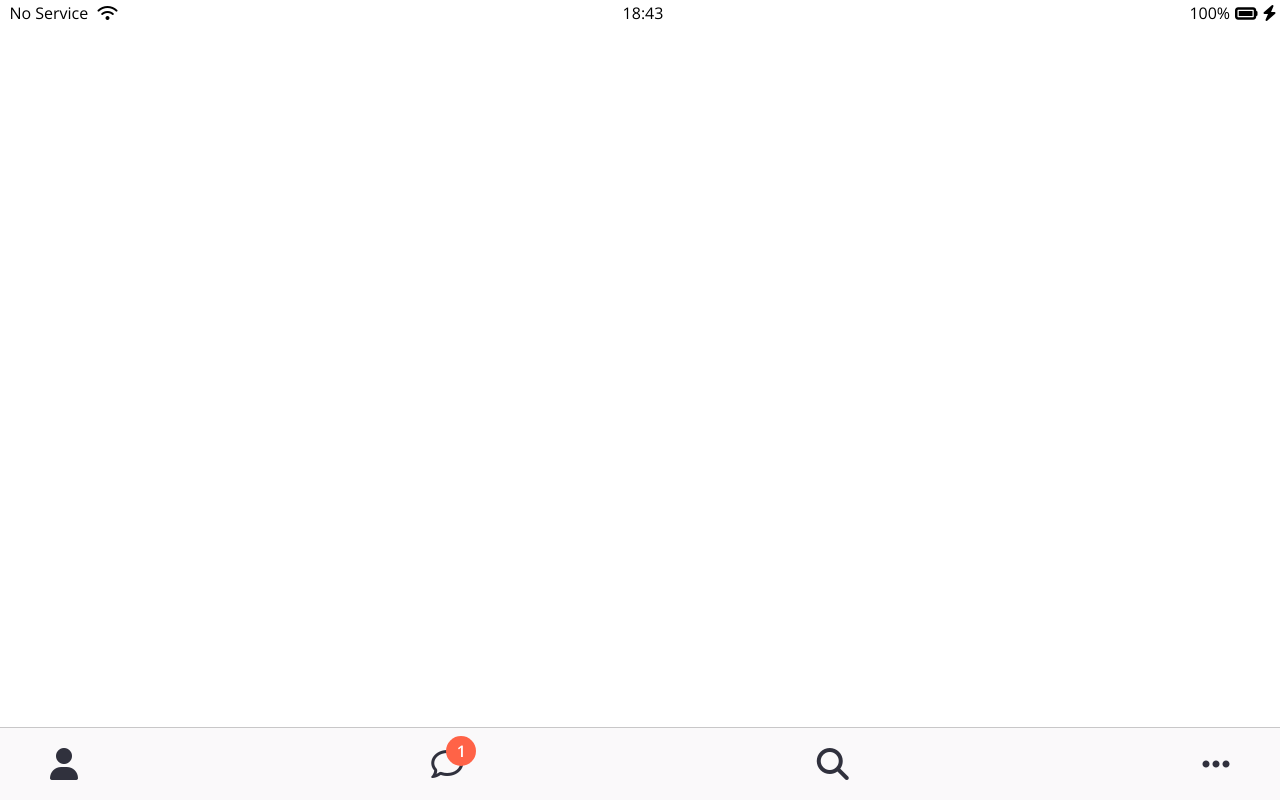
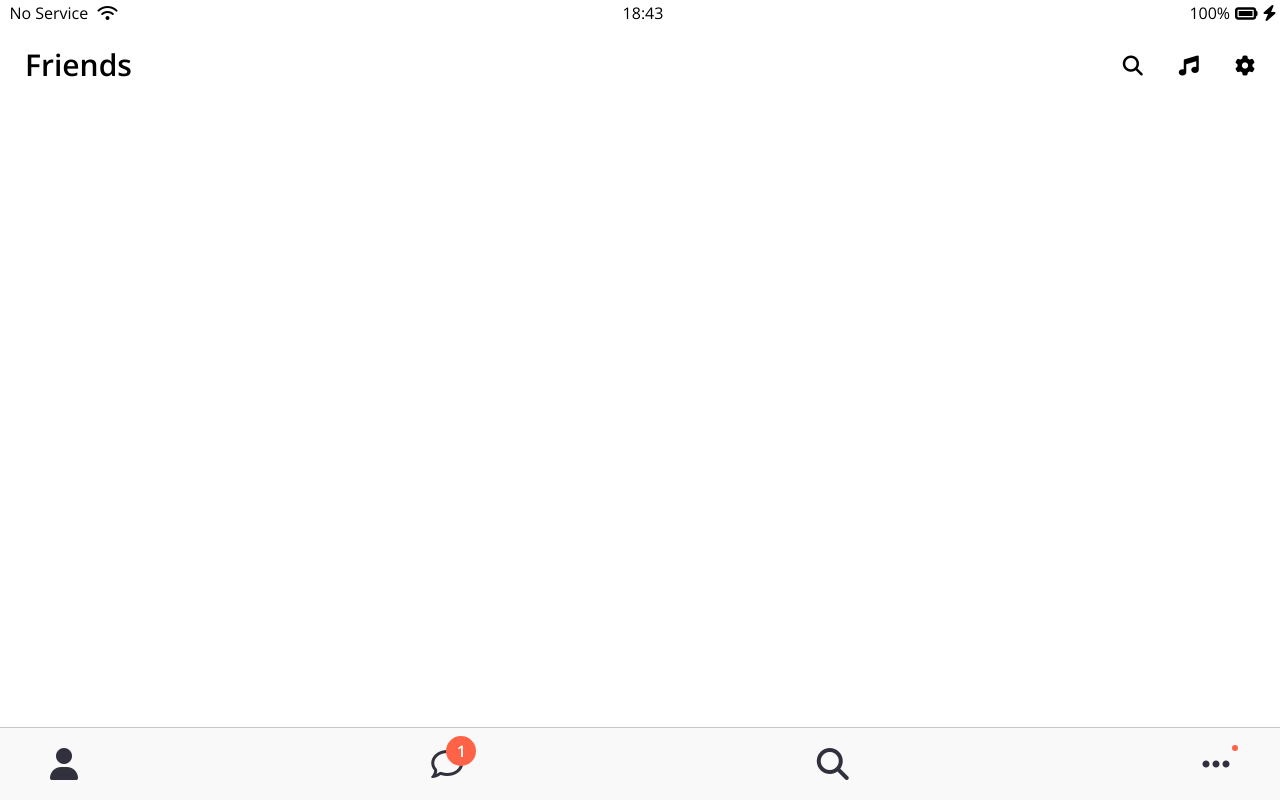
Before and after one commit to Namun7/kokoa-clone-2020, a plain HTML site: page friends.html in a window 1280 px wide. Drawn offline with nearby package versions, Linux system fonts and the light colour scheme.

Commit message:
screen-header

```diff
--- a/css/components/nav-bar.css
+++ b/css/components/nav-bar.css
@@ -32,4 +32,13 @@
 }
 .nav__ellipsis--notif {
   background-color: tomato;
+  display: flex;
+  width: 6px;
+  height: 6px;
+  border-radius: 3px;
+  justify-content: center;
+  align-items: center;
+  position: absolute;
+  left: 30px;
+  bottom: 30px;
 }
--- /dev/null
+++ b/css/components/screen-header.css
@@ -0,0 +1,14 @@
+.screen-header {
+  display: flex;
+  justify-content: space-between;
+  align-items: center;
+  padding: 25px;
+  padding-top: 50px;
+}
+.screen-header__title {
+  font-size: 30px;
+  font-weight: 600;
+}
+.screen-header__icons span {
+  margin-left: 32px;
+}
--- a/css/styles.css
+++ b/css/styles.css
@@ -6,7 +6,7 @@
 /* Components */
 @import "components/status-bar.css";
 @import "components/nav-bar.css";
-
+@import "components/screen-header.css";
 /* Screens */
 @import "screens/login.css";
 
--- a/friends.html
+++ b/friends.html
@@ -23,6 +23,15 @@
       </div>
     </div>
 
+    <header class="screen-header">
+      <h1 class="screen-header__title">Friends</h1>
+      <div class="screen-header__icons">
+        <span><i class="fas fa-search fa-lg"></i></span>
+        <span><i class="fas fa-music fa-lg"></i></span>
+        <span><i class="fas fa-cog fa-lg"></i></span>
+      </div>
+    </header>
+
     <nav class="nav">
       <ul class="nav__list">
         <li class="nav__btn">
@@ -37,7 +46,9 @@
           </a>
         </li>
         <li class="nav__btn">
-          <a class="nav__link" href="#"><i class="fas fa-search fa-2x"></i></a>
+          <a class="nav__link" href="#">
+            <i class="fas fa-search fa-2x"></i>
+          </a>
         </li>
         <li class="nav__btn">
           <a class="nav__link" href="#">
```
Also changed, not shown: css/screens/friends.css (added).
